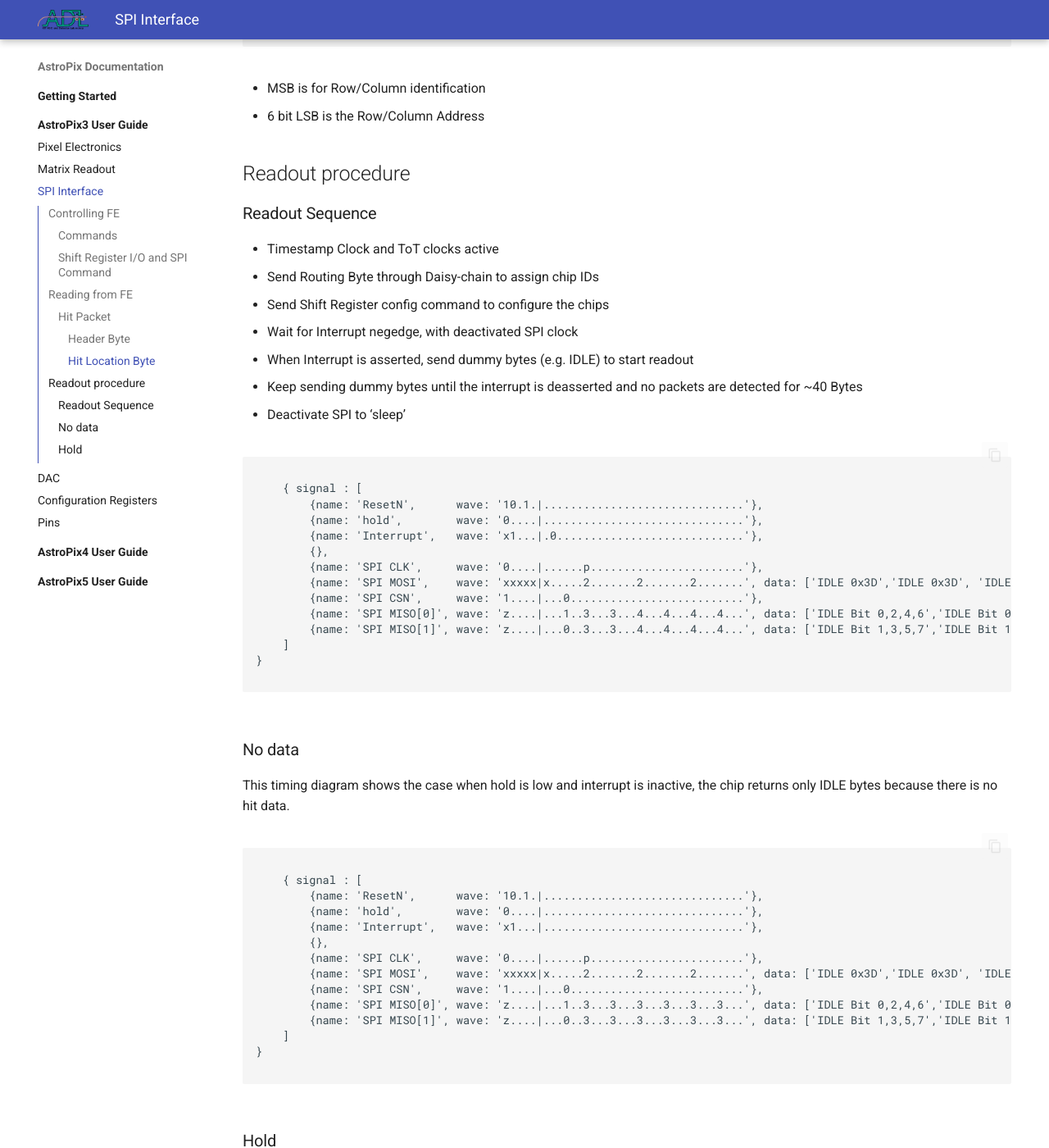
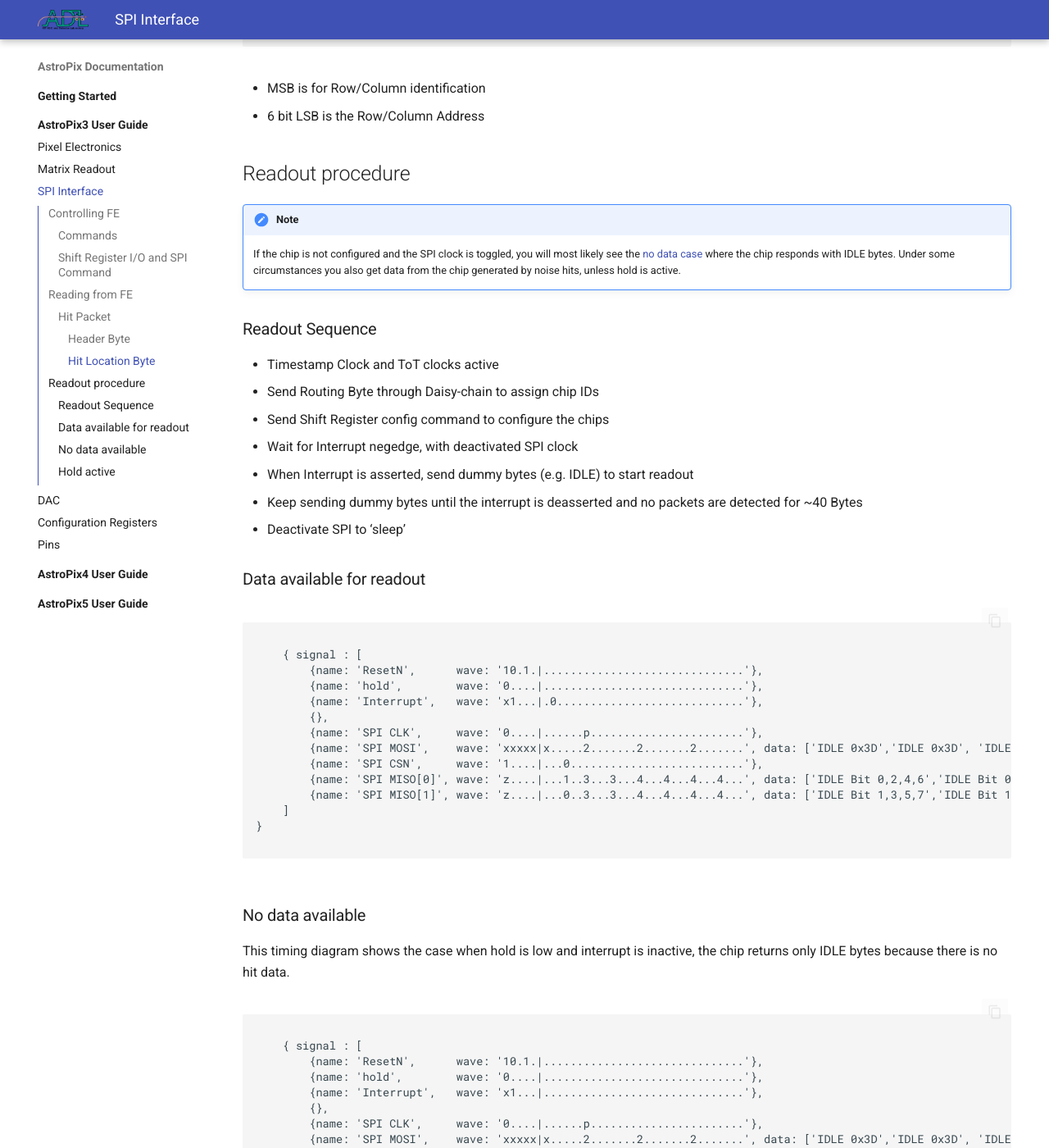
Before and after one commit to nic-str/astropix-doc, an MkDocs documentation site: the page built from docs/astropix3/spi.md, in a window 1280 px wide and 1400 px high, scrolled down 3604 px. Shown: the whole window at 82% size. Built offline with MkDocs 1.6.1 and Material for MkDocs 9.7.7, drawn with Linux system fonts in a browser that asks for light colours; plug-ins that fetch from the network failed and are left out; comment, search, counter and statistics services are not loaded.

Commit message:
Minor updates

```diff
--- a/docs/astropix3/spi.md
+++ b/docs/astropix3/spi.md
@@ -75,6 +75,9 @@
 
 ## Readout procedure
 
+!!! note
+    If the chip is not configured and the SPI clock is toggled, you will most likely see the [no data case](spi.md#no-data-available) where the chip responds with IDLE bytes. Under some circumstances you also get data from the chip generated by noise hits, unless hold is active.
+
 ### Readout Sequence
 
 - Timestamp Clock and ToT clocks active
@@ -85,16 +88,17 @@
 - Keep sending dummy bytes until the interrupt is deasserted and no packets are detected for ~40 Bytes
 - Deactivate SPI to ‘sleep’
 
+### Data available for readout
 
 {% include-markdown "./spi/timing_spi.md" %}
 
-### No data
+### No data available
 
 This timing diagram shows the case when hold is low and interrupt is inactive, the chip returns only IDLE bytes because there is no hit data.
 
 {% include-markdown "./spi/timing_spi_no_data.md" %}
 
-### Hold
+### Hold active
 
 This timing diagram shows the case when hold is active and interrupt is active, the chip returns only IDLE bytes instead of sending out hit data.
 
```
Also changed, not shown: docs/astropix3/configuration.md (+3 -1 lines), docs/astropix3/pins.md (+5 -1 lines).
